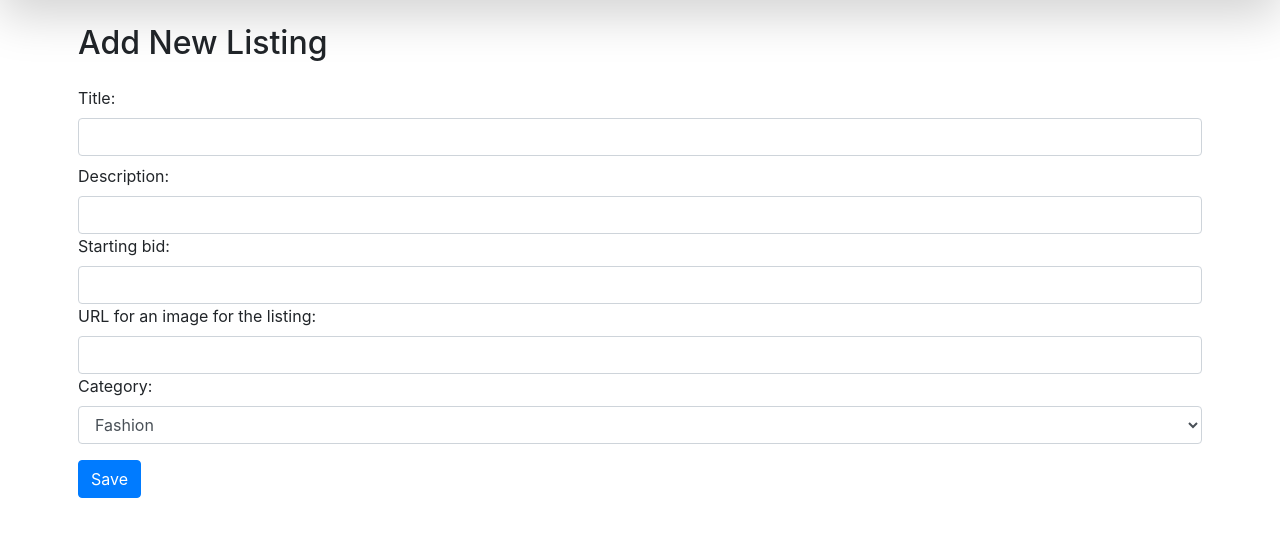
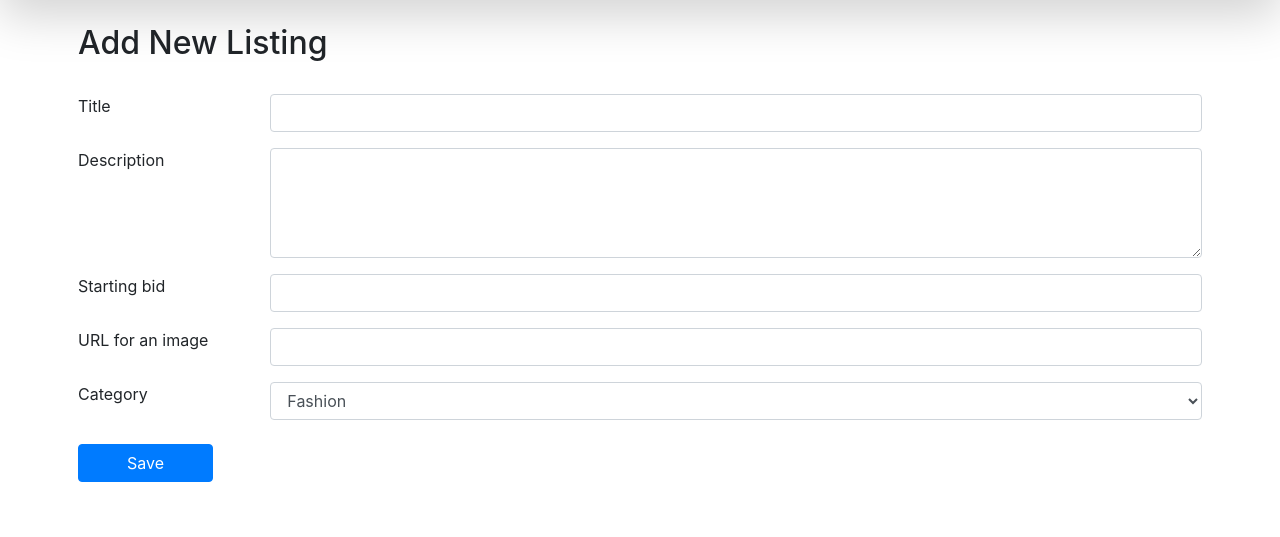
Before and after one commit to MohammadDaleen/cs50w, a Django app: page /newListing in a window 1280 px wide. Shown: the part 72-609 px from the top of the page. Run offline with Django 3.2, Linux system fonts and the light colour scheme; a user stored in the database is signed in; some libraries are stand-ins or nearby versions.

Commit message:
Edit: style and reposition new listing form @ newListing.html

```diff
--- a/Project2Commerce/commerce/auctions/templates/auctions/newListing.html
+++ b/Project2Commerce/commerce/auctions/templates/auctions/newListing.html
@@ -6,13 +6,25 @@
 
 {% block body %}
     <h2 class="mt-3 mb-4">Add New Listing</h2>
+
     <form action="{% url 'commerce:newListing' %}" method="post">
-        <div class="form-group">
+        <div class="form-group row">
             {% csrf_token %}
-            {{ NewListingForm }}
-            <div class="pt-3">
-                <input class="btn btn-primary" type="submit" value="Save">
+
+            {% for field in NewListingForm %}
+                <div class="col-2 my-2 d-flex align-items-start">
+                    <label class="">{{ field.label }}</label>
+                </div>
+                <div class="col-10 my-2 d-flex align-items-center">
+                    {{ field }}
+                </div>
+            {% endfor %}
+
+            <div class="pt-3 col-12 d-flex justify-content-start">
+                <input class="btn btn-primary px-5" type="submit" value="Save">
             </div>
         </div>
     </form>
+
+
 {% endblock %}
--- a/Project2Commerce/commerce/auctions/views.py
+++ b/Project2Commerce/commerce/auctions/views.py
@@ -18,14 +18,14 @@ class NewListingForm(forms.Form):
     # Set label for title input field
     title.label = "Title"
     # Change HTML attrbutes of title input field
-    title.widget.attrs.update({"class": "form-control mb-2"})
+    title.widget.attrs.update({"class": "form-control"})
 
     # Add a description input field (- default: textInput)
-    description = forms.CharField()
+    description = forms.CharField(widget=forms.Textarea())
     # Set label for description input field
     description.label = "Description"
     # Change HTML attrbutes of description input field
-    description.widget.attrs.update({"class": "form-control"})
+    description.widget.attrs.update({"class": "form-control", "rows": "4"})
 
     # Add a startingBid input field (- default: NumberInput)
     startingBid = forms.DecimalField(decimal_places=2)
@@ -37,7 +37,7 @@ class NewListingForm(forms.Form):
     # Add a imgURL input field (- default: URLInput)
     imgURL = forms.URLField(required=False, )
     # Set label for imgURL input field
-    imgURL.label = "URL for an image for the listing"
+    imgURL.label = "URL for an image"
     # Change HTML attrbutes of imgURL input field
     imgURL.widget.attrs.update({"class": "form-control"})
 
@@ -46,7 +46,7 @@ class NewListingForm(forms.Form):
     # Set label for category input field
     category.label = "Category"
     # Change HTML attrbutes of category input field
-    category.widget.attrs.update({"class": "form-control"})
+    category.widget.attrs.update({"class": "form-control d-flex justify-content-between align-items-center"})
 
 
 class hiddinListingIdForm(forms.Form):
```
Also changed, not shown: Project2Commerce/commerce/db.sqlite3.
